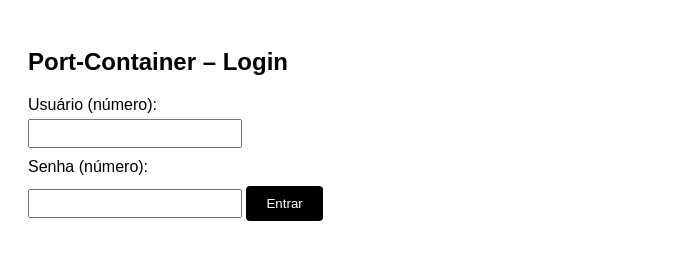
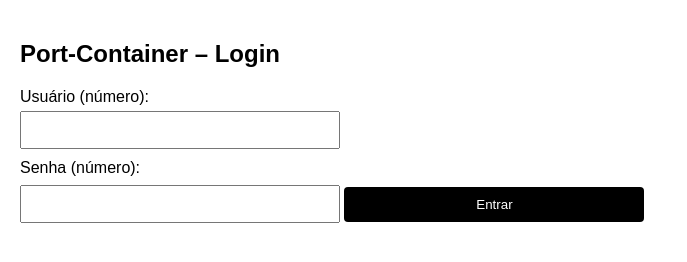
Before and after one commit to vini570/ACA-Porto, a plain HTML site: page index.html in a window 1280 px wide. Shown: the whole page, without its empty margins (0-687 px from the left). Drawn offline with Linux system fonts and the light colour scheme.

Commit message:
Update index.html

```diff
--- a/index.html
+++ b/index.html
@@ -2,9 +2,16 @@
 <html lang="pt-BR">
 <head>
   <meta charset="UTF-8" />
+  <meta name="viewport" content="width=device-width, initial-scale=1.0" />
   <title>Port-Container</title>
   <style>
-    body { font-family: Arial, sans-serif; padding: 20px; background: #fff; color: #000; }
+    body {
+      font-family: Arial, sans-serif;
+      padding: 20px;
+      margin: 0;
+      background: #fff;
+      color: #000;
+    }
     .hidden { display: none; }
     .area-box {
       padding: 15px;
@@ -21,14 +28,24 @@
       color: #fff;
       border: none;
       border-radius: 4px;
+      width: 100%;
+      max-width: 300px;
     }
-    label { display: block; margin-top: 10px; }
+    label {
+      display: block;
+      margin-top: 10px;
+    }
     select, input {
-      width: 200px;
-      padding: 5px;
+      width: 100%;
+      max-width: 300px;
+      padding: 8px;
       margin-top: 5px;
+      font-size: 16px;
     }
-    .error { color: red; margin-top: 10px; }
+    .error {
+      color: red;
+      margin-top: 10px;
+    }
   </style>
 </head>
 <body>
@@ -37,9 +54,9 @@
   <div id="tela1">
     <h2>Port-Container – Login</h2>
     <label>Usuário (número):</label>
-    <input type="text" id="loginUser">
+    <input type="text" id="loginUser" inputmode="numeric">
     <label>Senha (número):</label>
-    <input type="password" id="loginPass">
+    <input type="password" id="loginPass" inputmode="numeric">
     <button onclick="fazerLogin()">Entrar</button>
     <div id="loginMsg" class="error"></div>
   </div>
@@ -108,26 +125,26 @@
 
 <script>
 // Preenche selects de letra e número
-for(let i=65;i<=90;i++){
+for(let i=65; i<=90; i++){
   const opt = document.createElement('option');
   opt.value = String.fromCharCode(i);
   opt.text = String.fromCharCode(i);
   document.getElementById('formLetra').appendChild(opt);
 }
-for(let i=1;i<=99;i++){
+for(let i=1; i<=99; i++){
   const opt = document.createElement('option');
   opt.value = i;
   opt.text = i;
   document.getElementById('formNumero').appendChild(opt);
 }
 
-// Funções
+// Funções de troca de tela
 function mostrarTela(n){
   document.getElementById('tela1').classList.add('hidden');
   document.getElementById('tela2').classList.add('hidden');
   document.getElementById('tela3').classList.add('hidden');
   document.getElementById('tela'+n).classList.remove('hidden');
-  if(n===2) carregarDados();
+  if(n === 2) carregarDados();
 }
 
 function logout(){
@@ -139,10 +156,10 @@ function fazerLogin(){
   const u = document.getElementById('loginUser').value.trim();
   const p = document.getElementById('loginPass').value.trim();
   const msg = document.getElementById('loginMsg');
-  if(!u||!p){ msg.textContent='Preencha os dois campos.'; return; }
-  if(u!==p){ msg.textContent='Usuário e senha devem ser iguais.'; return; }
+  if(!u || !p){ msg.textContent='Preencha os dois campos.'; return; }
+  if(u !== p){ msg.textContent='Usuário e senha devem ser iguais.'; return; }
   if(!/^\d+$/.test(u)){ msg.textContent='Use apenas números.'; return; }
-  msg.textContent='';
+  msg.textContent = '';
   localStorage.setItem('usuarioLogado', u);
   mostrarTela(2);
 }
@@ -162,7 +179,7 @@ function definir(){
 }
 
 function carregarDados(){
-  ['embarque','descarga','interno'].forEach(tipo=>{
+  ['embarque','descarga','interno'].forEach(tipo => {
     const dados = JSON.parse(localStorage.getItem(tipo));
     if(dados){
       document.getElementById('letra'+capital(tipo)).textContent = dados.letra;
@@ -174,7 +191,7 @@ function carregarDados(){
   });
 }
 
-function capital(s){ return s.charAt(0).toUpperCase()+s.slice(1); }
+function capital(s){ return s.charAt(0).toUpperCase() + s.slice(1); }
 
 mostrarTela(1);
 </script>
```
